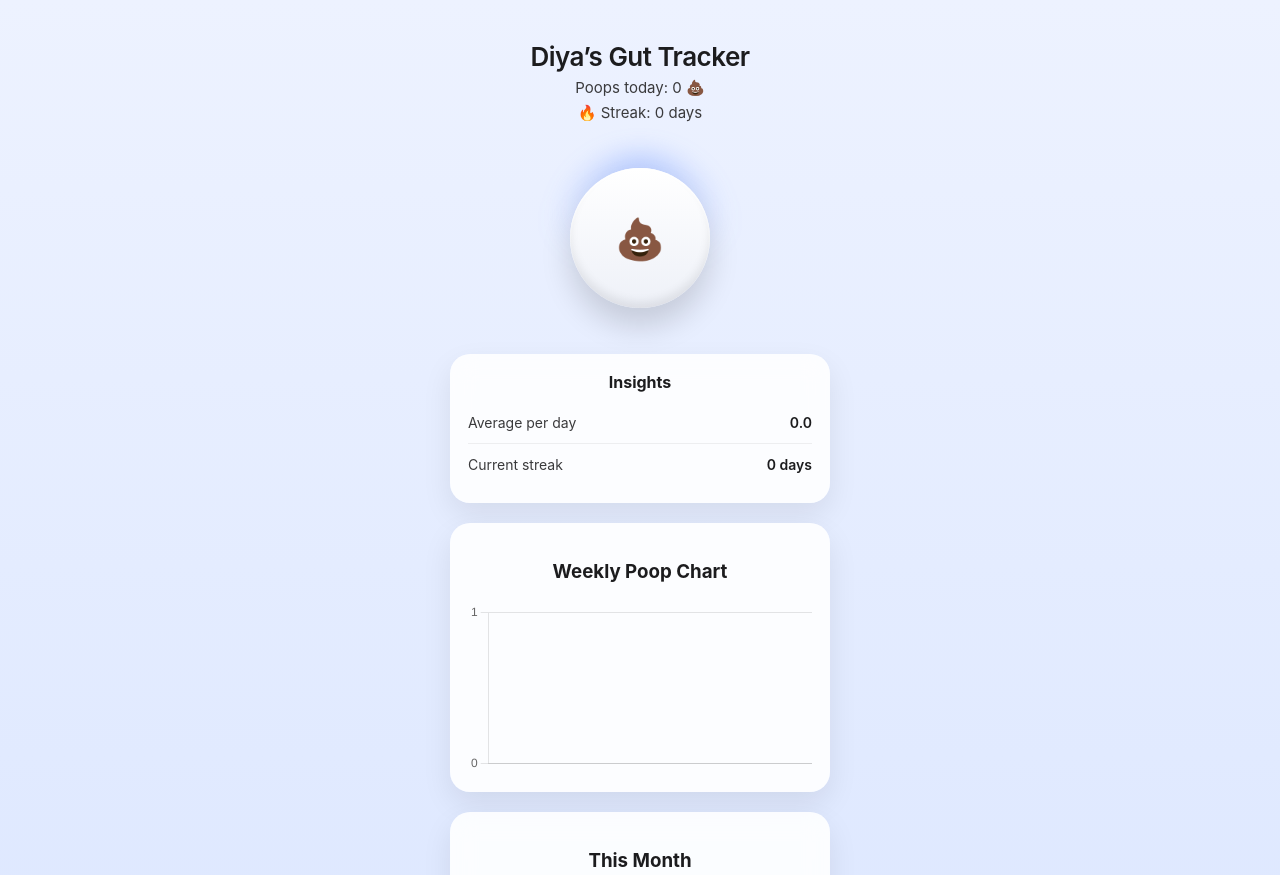
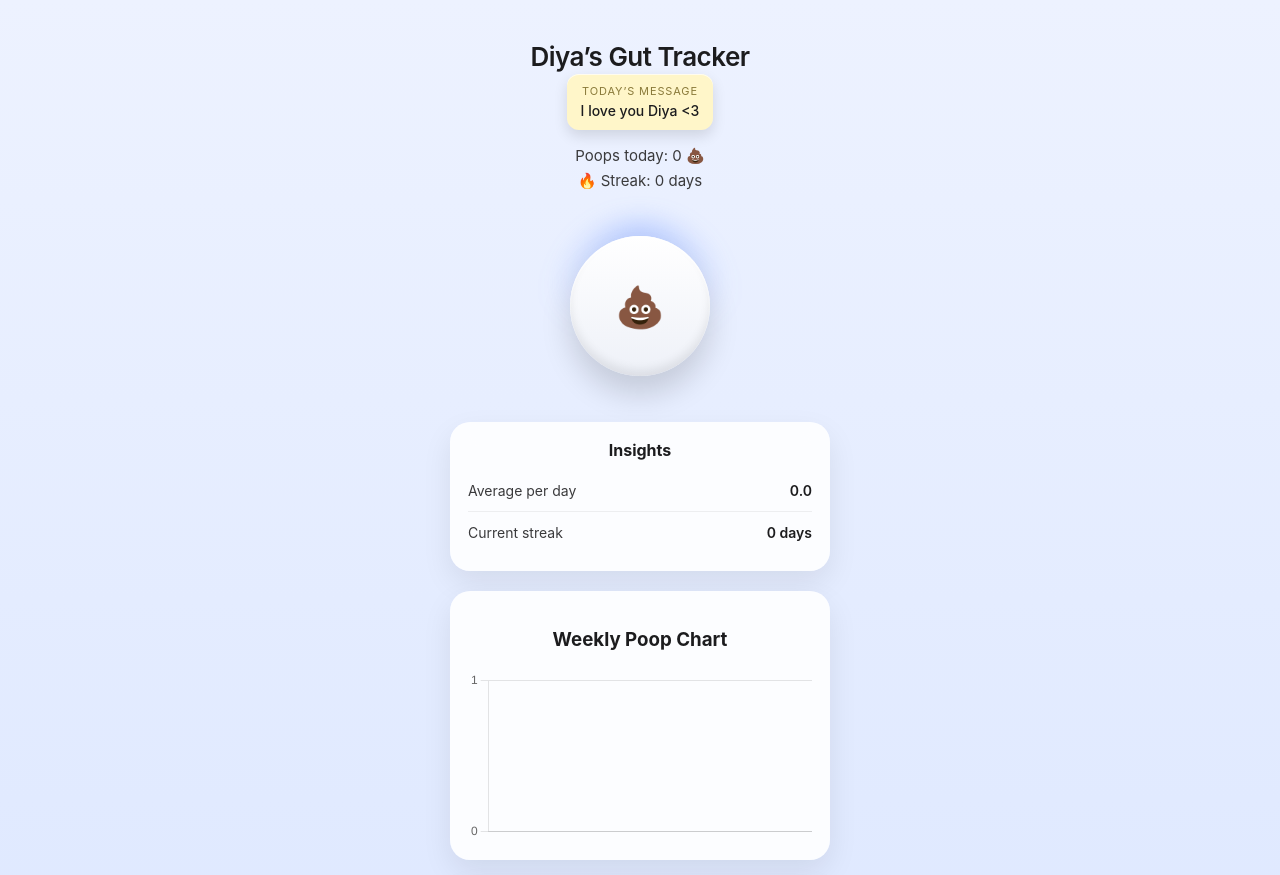
Before and after one commit to saroshcruz/Diya-s-cycle-tracker, a plain HTML site: page index.html in a window 1280 px wide. Shown: the top 875 px of the page. Drawn offline with nearby package versions, Linux system fonts and the light colour scheme; no server answers.

```diff
--- a/index.html
+++ b/index.html
@@ -15,8 +15,13 @@
 </head>
 <body>
   <div class="container">
+
     <h1>Diya’s Gut Tracker</h1>
-
+    <!-- Sticky Note -->
+    <div class="sticky-note">
+      <span class="sticky-title">Today’s message</span>
+      <span class="sticky-text">I love you Diya &lt;3</span>
+    </div>
     <p id="todayCount">Poops today: 0 💩</p>
     <p id="streak">🔥 Streak: 0 days</p>
 
--- a/style.css
+++ b/style.css
@@ -181,3 +181,37 @@
 #shareBtn {
   display: none;
 }
+/* ===== Sticky Note ===== */
+.sticky-note {
+  margin: 0 auto 14px;
+  width: fit-content;
+  background: #fff6c9;
+  border-radius: 12px;
+  padding: 10px 14px;
+  box-shadow:
+    0 6px 14px rgba(0,0,0,0.12),
+    inset 0 1px 0 rgba(255,255,255,0.7);
+  animation: floatNote 4s ease-in-out infinite;
+}
+
+.sticky-title {
+  display: block;
+  font-size: 11px;
+  text-transform: uppercase;
+  letter-spacing: 0.08em;
+  color: #8a7a3a;
+  margin-bottom: 2px;
+}
+
+.sticky-text {
+  font-size: 14px;
+  font-weight: 500;
+  color: #1c1c1e;
+}
+
+/* subtle floating motion */
+@keyframes floatNote {
+  0%   { transform: translateY(0); }
+  50%  { transform: translateY(-4px); }
+  100% { transform: translateY(0); }
+}
```
